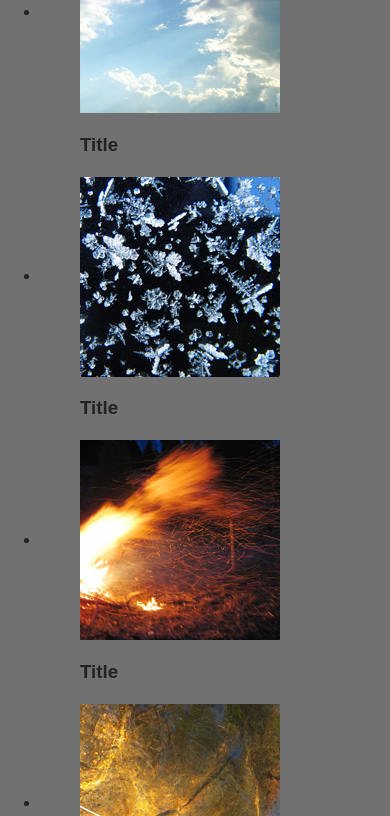
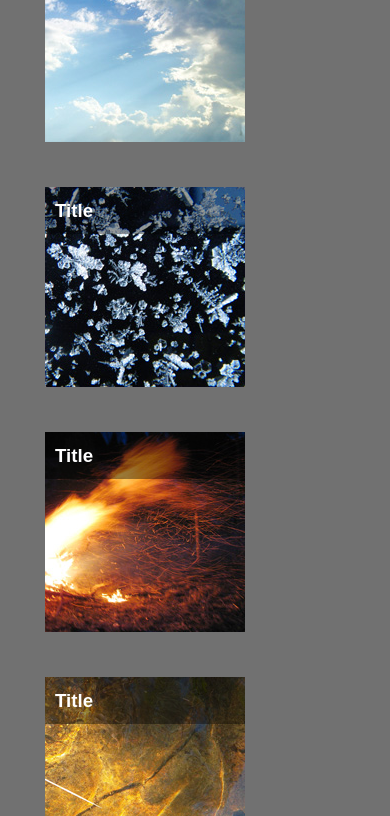
Before and after one commit to alexpormeister/alexpormeister, a plain HTML site: page harjoitus/galleria/index.html in a window 390 px wide. Shown: the part 203-1019 px from the top of the page. Drawn offline with Linux system fonts and the light colour scheme.

Commit message:
update gallery

```diff
--- a/harjoitus/galleria/css/main.css
+++ b/harjoitus/galleria/css/main.css
@@ -153,7 +153,7 @@ header h1 {
 }
 
 .clearfix {
-    *zoom: 1;
+    zoom: 1;
 }
 
 /* ==========================================================================
@@ -219,3 +219,76 @@ header h1 {
         page-break-after: avoid;
     }
 }
+/*MINUN OMAT KIRJOITTAMAT CSS*/
+.container {
+    display: flex;
+  }
+  main.primary-color {
+    padding: 0;
+    padding-bottom: 45px;
+}
+
+  main.primary-color ul {
+    display: flex;
+    flex-wrap: wrap;
+    list-style: none;
+    margin: 0;
+    padding-left: 0;
+    padding-right: 0;
+  }
+  main.primary-color ul li {
+    box-sizing: border-box;
+}
+  aside.default {
+    width: 65%; /* Use a percentage-based width for flexibility */
+  }
+.default p {
+    margin-left: 10%;
+}
+
+
+/* Style for the figure element */
+figure {
+    position: relative; /* Set the positioning context for the absolute figcaption */
+    margin: 45px 0px 0px 45px;
+}
+
+/* Style for the figcaption */
+figcaption {
+    color: white;
+    background-color: rgba(0, 0, 0, 0.4); /* Semi-transparent black */
+    position: absolute;
+    top: 0; /* Position at the top of the figure */
+    left: 0;
+    width: 100%; /* Stretch across the entire width of the figure */
+    box-sizing: border-box; /* Include padding in the width and height */
+
+}
+figcaption h3 {
+    margin-left: 5%;
+    line-height: 10px; /* This controls the height of the figcaption */
+}
+/* Media query esimerkiksi mobiililaitteille */
+@media (max-width: 768px) {
+    body {
+        left: 0;
+        right: 0;
+        top: 0;
+        bottom: 0;
+        margin: auto;
+    }
+    .container {
+      display: block; /* Tämä asettaa .container-elementin takaisin normaaliksi block-elementiksi */
+    }
+
+    aside.default {
+      width: 100%;
+      padding: 5px;
+    }
+    .default p {
+        margin-left: 5%;
+    }
+    main .primary-color ul {
+        justify-content: center;
+    }
+  }
--- a/harjoitus/galleria/index.html
+++ b/harjoitus/galleria/index.html
@@ -18,7 +18,7 @@
             <img src="img/logo.jpg" alt="logo">
             <h1>Image gallery</h1>
         </header>
-
+    <div class="container">
         <main class="primary-color">
             <ul>
                 <li>
@@ -125,7 +125,7 @@
             <p>This is an ad</p>
             <p>This is an ad</p>
         </aside>
-
+    </div>
         <script src="js/main.js"></script>
     </body>
 </html>
```
